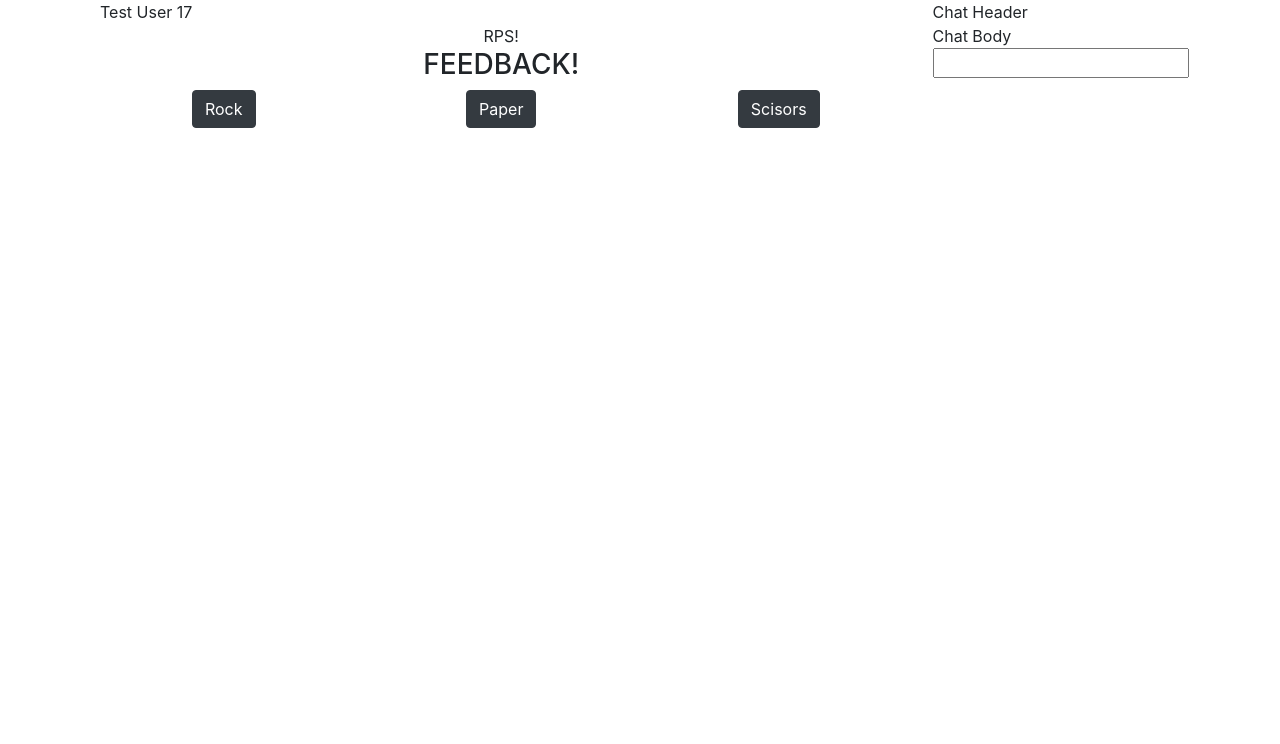
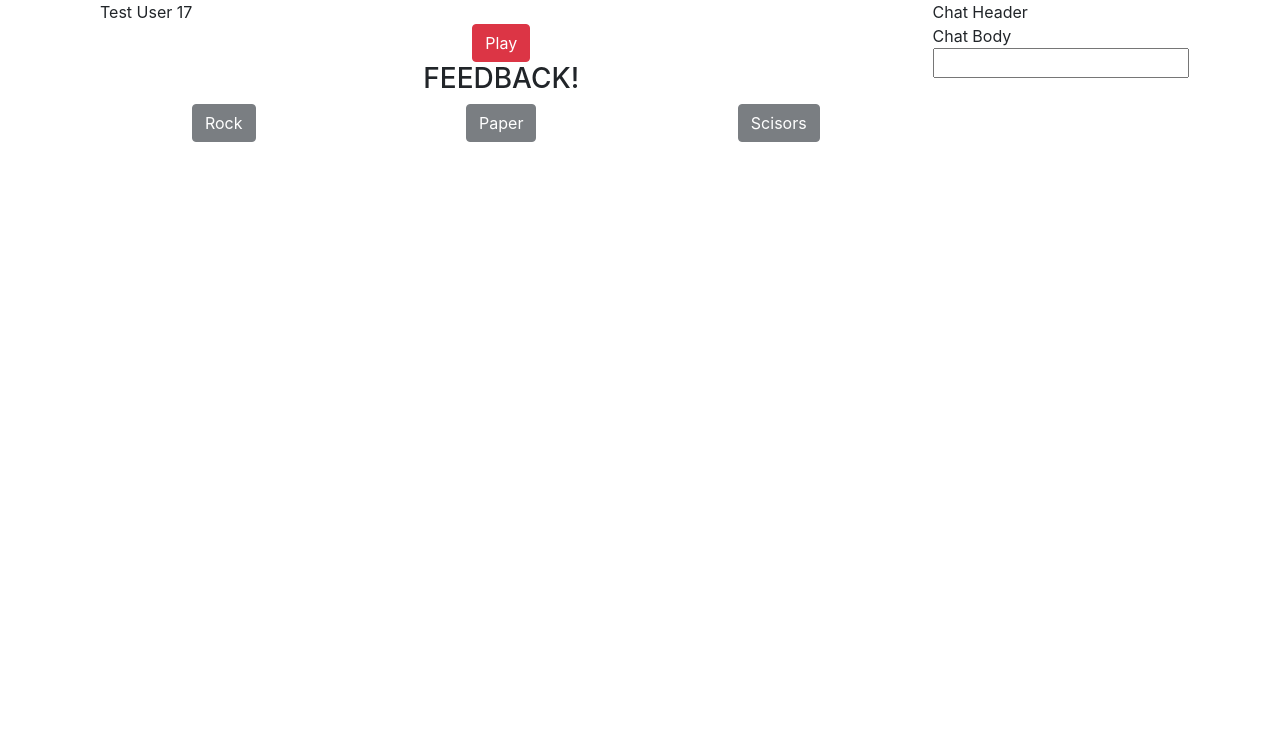
Before and after one commit to LandGod/Multiplayer-RPS, a plain HTML site: page index.html in a window 1280 px wide. Shown: the part 56-800 px from the top of the page. Drawn offline with nearby package versions, Linux system fonts and the light colour scheme.

Commit message:
Added a 'play' button to the home page and set the rock, paper, and scisors buttons to 'disabled' by default.

```diff
--- a/index.html
+++ b/index.html
@@ -49,7 +49,9 @@
                 </div>
                 <div class="row content-center">
                     <div class="col-9 mx-auto   " id="main-screen">
-                        <div class="text-center" id="readout">RPS!</div>
+                        <div class="text-center" id="readout">
+                            <button class="btn btn-danger" id="play-button">Play</button>
+                        </div>
                     </div>
                 </div>
                 <div class="row content-center">
@@ -59,13 +61,13 @@
                 </div>
                 <div class="row justify-content-around">
                     <div class="col-2 game-buttons text-center">
-                        <button class="btn btn-dark" id="rock-button">Rock</button>
+                        <button class="btn btn-dark" id="rock-button" disabled>Rock</button>
                     </div>
                     <div class="col-2 game-buttons text-center">
-                        <button class="btn btn-dark" id="paper-button">Paper</button>
+                        <button class="btn btn-dark" id="paper-button" disabled>Paper</button>
                     </div>
                     <div class="col-2 game-buttons text-center">
-                        <button class="btn btn-dark" id="scisors-button">Scisors</button>
+                        <button class="btn btn-dark" id="scisors-button" disabled>Scisors</button>
                     </div>
                 </div>
             </div>
@@ -73,7 +75,7 @@
             <!-- Chat side-bar -->
             <div class="col-3">
                 <div id="chat-header">Chat Header</div>
-                <div id="chat-body"> Chat Body</div>
+                <div id="chat-body">Chat Body</div>
                 <input type="text" id="chat-input">
             </div>
         </div>
```
